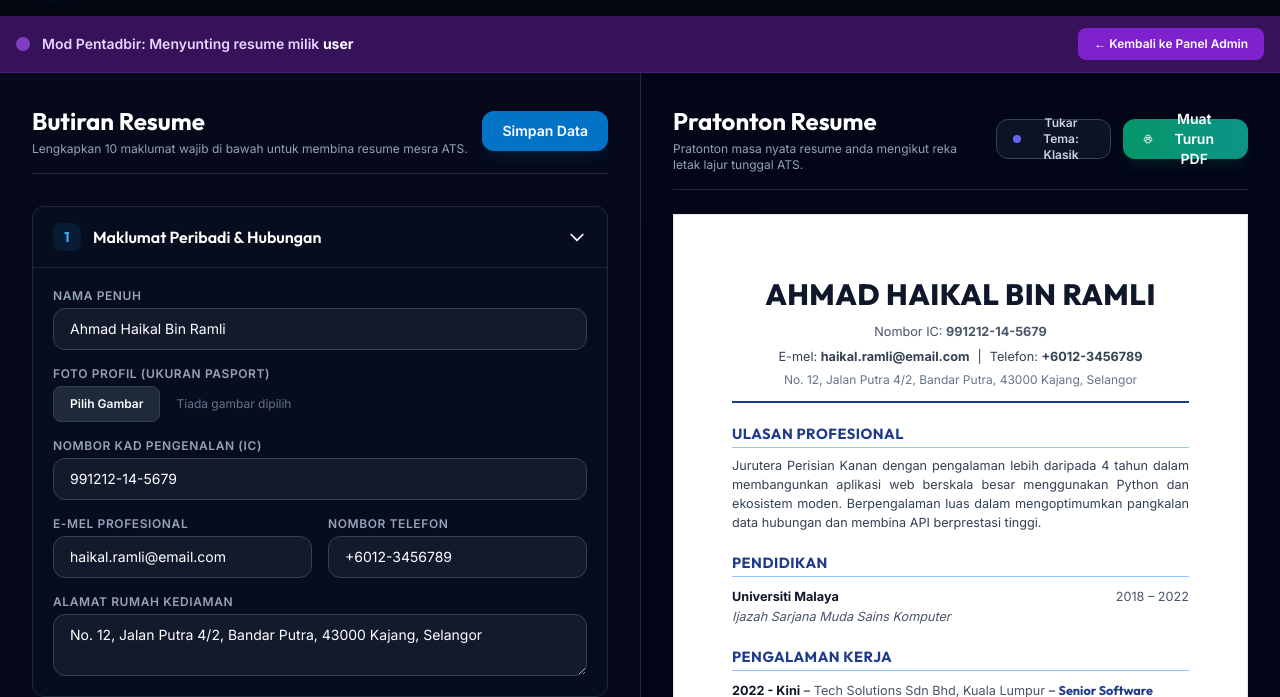
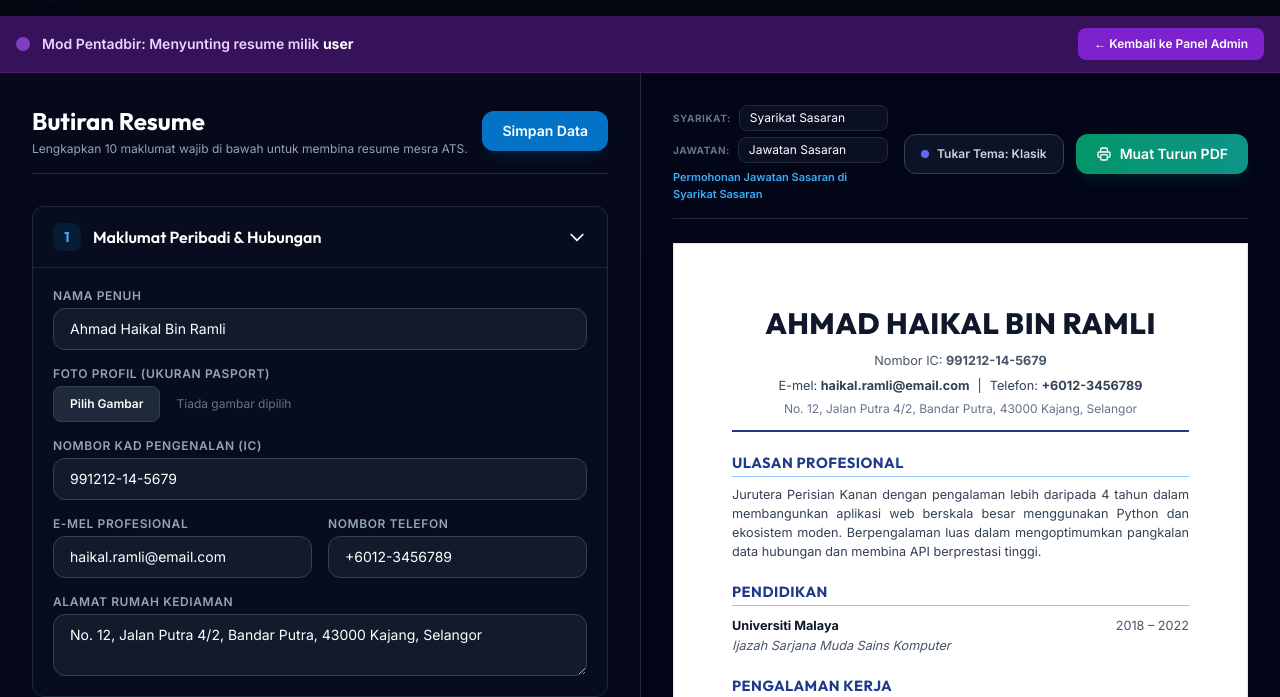
Before and after one commit to fuzb36/resume, a Flask app: page /admin/resume/edit/1 in a window 1280 px wide. Shown: the part 65-762 px from the top of the page. Run offline with Flask 3, Linux system fonts and the light colour scheme; the visitor is signed in with stand-in values (Sample User, id 1); data comes from the database, SQL or seed files in the repository; some libraries are stand-ins or nearby versions.

Commit message:
feat: replace static preview title with editable target company and job title fields

```diff
--- a/static/main.js
+++ b/static/main.js
@@ -93,6 +93,24 @@ function toggleTheme() {
     }
 }
 
+// ==========================================
+// TEMA & LOGIK DETIL PERMOHONAN SYARIKAT
+// ==========================================
+function updateApplicationDetails() {
+    const syarikatInput = document.getElementById("preview-syarikat");
+    const jawatanInput = document.getElementById("preview-jawatan");
+    const tagline = document.getElementById("preview-tagline");
+    if (!syarikatInput || !jawatanInput || !tagline) return;
+
+    const syarikat = syarikatInput.value || "Syarikat Sasaran";
+    const jawatan = jawatanInput.value || "Jawatan Sasaran";
+
+    tagline.textContent = `Permohonan ${jawatan} di ${syarikat}`;
+
+    localStorage.setItem("resume-target-syarikat", syarikat);
+    localStorage.setItem("resume-target-jawatan", jawatan);
+}
+
 // Muat data dari server semasa fail dimulakan
 document.addEventListener("DOMContentLoaded", () => {
     try {
@@ -146,6 +164,21 @@ document.addEventListener("DOMContentLoaded", () => {
             `;
         }
     }
+
+    // Muat butiran permohonan sasaran dari localStorage
+    const savedSyarikat = localStorage.getItem("resume-target-syarikat");
+    const savedJawatan = localStorage.getItem("resume-target-jawatan");
+
+    const inputSyarikat = document.getElementById("preview-syarikat");
+    const inputJawatan = document.getElementById("preview-jawatan");
+
+    if (inputSyarikat && savedSyarikat !== null) {
+        inputSyarikat.value = savedSyarikat;
+    }
+    if (inputJawatan && savedJawatan !== null) {
+        inputJawatan.value = savedJawatan;
+    }
+    updateApplicationDetails();
 });
 
 // ==========================================
--- a/templates/dashboard.html
+++ b/templates/dashboard.html
@@ -196,11 +196,18 @@
         <!-- PANEL KANAN: Real-time Live Preview & PDF Trigger (Scrollable) -->
         <div class="overflow-y-auto p-6 sm:p-8 flex flex-col bg-slate-950">
             <div class="flex flex-col sm:flex-row sm:items-center justify-between pb-4 border-b border-slate-800 mb-6 gap-4">
-                <div>
-                    <h2 class="font-outfit text-2xl font-bold text-white">Pratonton Resume</h2>
-                    <p class="text-xs text-slate-400 mt-1">Pratonton masa nyata resume anda mengikut reka letak lajur tunggal ATS.</p>
+                <div class="flex-grow max-w-sm space-y-1.5 no-print">
+                    <div class="flex items-center gap-2">
+                        <span class="text-[10px] font-bold text-slate-500 uppercase tracking-wider w-16">Syarikat:</span>
+                        <input type="text" id="preview-syarikat" value="Syarikat Sasaran" oninput="updateApplicationDetails()" class="bg-slate-900/60 border border-slate-800 rounded-lg px-2.5 py-1 text-xs text-white focus:outline-none focus:border-brand-500 w-full transition">
+                    </div>
+                    <div class="flex items-center gap-2">
+                        <span class="text-[10px] font-bold text-slate-500 uppercase tracking-wider w-16">Jawatan:</span>
+                        <input type="text" id="preview-jawatan" value="Jawatan Sasaran" oninput="updateApplicationDetails()" class="bg-slate-900/60 border border-slate-800 rounded-lg px-2.5 py-1 text-xs text-white focus:outline-none focus:border-brand-500 w-full transition">
+                    </div>
+                    <p id="preview-tagline" class="text-[11px] text-brand-400 font-semibold mt-1">Permohonan Jawatan Sasaran di Syarikat Sasaran</p>
                 </div>
-                <div class="flex items-center gap-3">
+                <div class="flex items-center gap-3 shrink-0">
                     <!-- Tema Switcher -->
                     <button onclick="toggleTheme()" id="theme-btn" class="inline-flex h-10 items-center justify-center gap-2 rounded-xl border border-slate-700 bg-slate-900/80 px-4 text-xs font-semibold text-slate-300 hover:text-white hover:border-brand-500 hover:shadow-[0_0_15px_rgba(99,102,241,0.2)] transition-all duration-300">
                         <span class="relative flex h-2 w-2">
```
